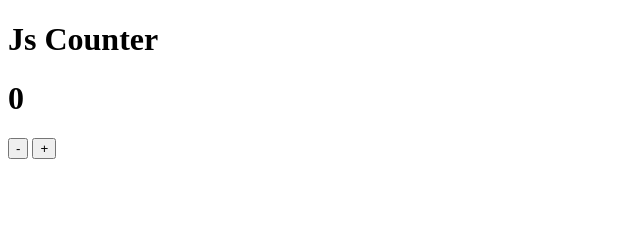
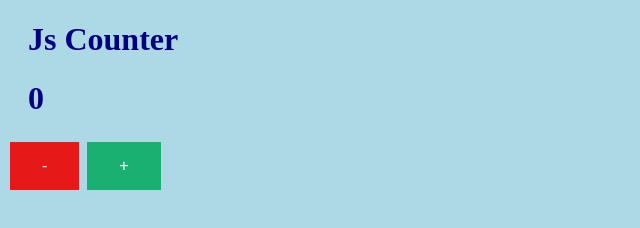
Before and after one commit to fpolanco/house-edge, a plain HTML site: page index.html in a window 1280 px wide. Shown: the whole page, without its empty margins (0-640 px from the left). Drawn offline with Linux system fonts and the light colour scheme.

Commit message:
button css

```diff
--- a/index.css
+++ b/index.css
@@ -1,3 +1,39 @@
+body {
+    background-color: lightblue;
+  }
+
+  h1 {
+    color: navy;
+    margin-left: 20px;
+  }
+
+  .button {
+    background-color: #e61818;
+    border: none;
+    color: white;
+    padding: 15px 32px;
+    text-align: center;
+    text-decoration: none;
+    display: inline-block;
+    font-size: 16px;
+    margin: 4px 2px;
+    cursor: pointer;
+  }
+
+  .addbutton {
+  background-color: #1ab071;
+  border: none;
+  color: white;
+  padding: 15px 32px;
+  text-align: center;
+  text-decoration: none;
+  display: inline-block;
+  font-size: 16px;
+  margin: 4px 2px;
+  cursor: pointer;
+}
+
+
 .negative {
     color:red
 }
--- a/index.html
+++ b/index.html
@@ -3,7 +3,7 @@
 <html lang="en">
 <head>
   <meta charset="utf-8">
-
+  <link rel="stylesheet" href="index.css">
   <title>JS Counter</title>
   <meta name="description" content="The HTML5 Herald">
   <meta name="author" content="SitePoint">
@@ -16,8 +16,8 @@
   <h1> Js Counter</h1>
   <h1 id="counter">0</h1>
   <div id="button_wrapper">
-    <button id="decrease_button">-</button>
-    <button id="increase_button">+</button>
+    <button class="button" id="decrease_button">-</button>
+    <button class="addbutton" id="increase_button">+</button>
   </div>
   <script src="index.js"></script>
 </body>
--- a/index.js
+++ b/index.js
@@ -6,7 +6,11 @@ let increaseBtn = document.getElementById("increase_button");
 // create varioable for counter
 let counter = document.getElementById("counter");
 // create variable to keep track of count in counter value of coun
-let count = 0;
+
+// TASK: instead of  hardcoding an inital value to 'count'
+// we should find the starting value from the html and use that value
+
+let count = parseInt(document.getElementById("counter").innerText);
 
 //AddEventListeners
 //console.log everything first then continue implementing function
@@ -32,20 +36,20 @@ increaseBtn.addEventListener('click', ()=>{
 })
 
 //Adding color change based on count increase/decrease
-// function counterStyle(){
-//     // if count is negative add classList of "negative"
-//     if (count < 0){
-//         counter.classList.add("negative");
-//     }
-//     // if count is negative add classList of "positive"
-//     else if (count > 0){
-//         counter.classList.add("positive");
-//     }
-//     // if count is not negative or positive dont add class at all
-//     else{
-//         counter.classList.remove("negative");
-//         counter.classList.remove("positive");
-//     }
-//     }
-// add .negative and .positive class to CSS
+function counterStyle(){
+    // if count is negative add classList of "negative"
+    if (count < 0){
+        counter.classList.add("negative");
+    }
+    // if count is negative add classList of "positive"
+    else if (count > 0){
+        counter.classList.add("positive");
+    }
+    // if count is not negative or positive dont add class at all
+    else{
+        counter.classList.remove("negative");
+        counter.classList.remove("positive");
+    }
+    }
+
 // add animation to number color change
```
